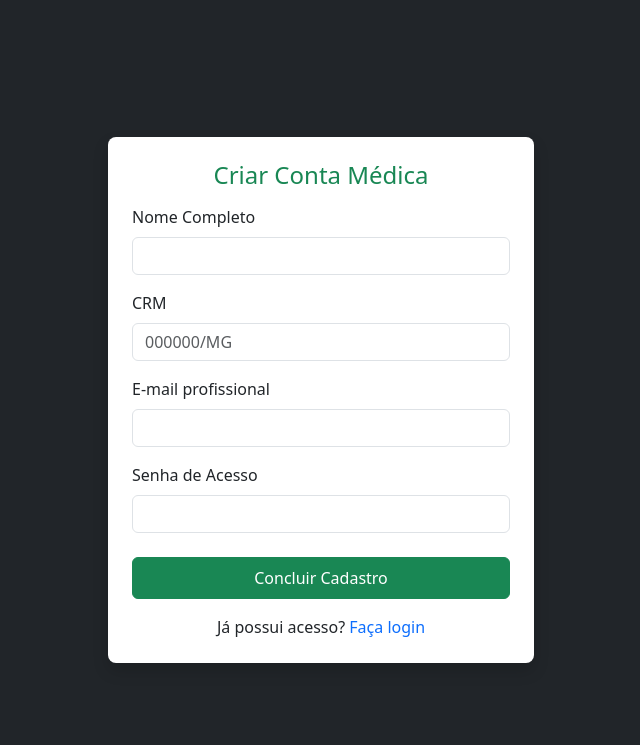
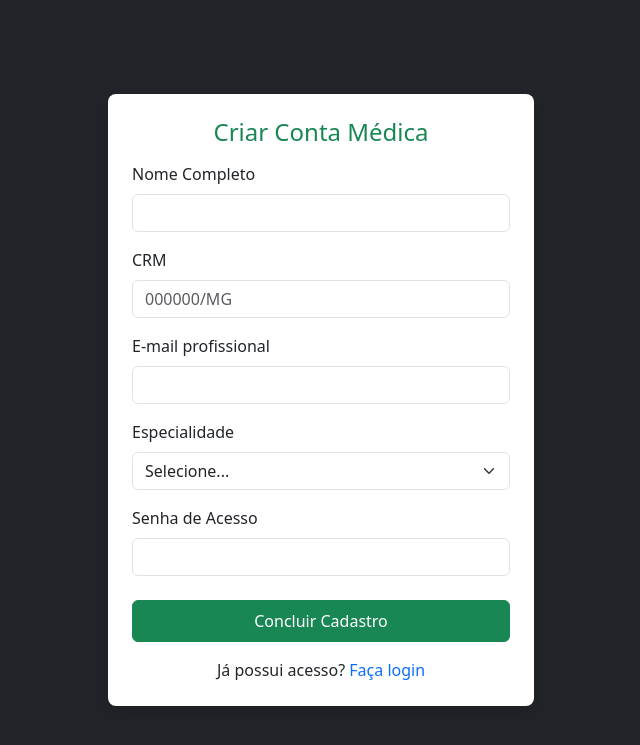
Before and after one commit to soaresavelino/ProntuDinamico, a Flask app: page /cadastro in a window 1280 px wide. Shown: the top 745 px of the page, without its empty margins (319-959 px from the left). Run offline with Flask 3, Linux system fonts and the light colour scheme; a database or web service that is not in the repository returns one stand-in record (values such as "Sample title").

Commit message:
Atualização do Projeto

```diff
--- a/app.py
+++ b/app.py
@@ -13,7 +13,7 @@ UPLOAD_FOLDER = os.path.join('static', 'uploads')
 app.config['UPLOAD_FOLDER'] = UPLOAD_FOLDER
 os.makedirs(UPLOAD_FOLDER, exist_ok=True)
 
-# 🌟 FILTRO CUSTOMIZADO: Resolve o problema de comparação entre ObjectId e String no Jinja2
+# FILTRO CUSTOMIZADO: Resolve o problema de comparação entre ObjectId e String no Jinja2
 @app.template_filter('eh_o_mesmo_medico')
 def eh_o_mesmo_medico(medico_id, usuario_id):
     if not medico_id or not usuario_id:
--- a/controllers/auth_controller.py
+++ b/controllers/auth_controller.py
@@ -1,5 +1,6 @@
 from flask import Blueprint, render_template, request, redirect, url_for, session, flash
 from models.usuario_model import UsuarioModel
+from models.prontuario_model import ProntuarioModel
 
 auth_blueprint = Blueprint('auth', __name__)
 
@@ -27,7 +28,6 @@ def cadastro():
         crm = request.form.get('crm')
         email = request.form.get('email')
         senha = request.form.get('senha')
-        # Certifique-se de que o seu UsuarioModel.cadastrar aceite a especialidade
         especialidade = request.form.get('especialidade')
 
         if UsuarioModel.cadastrar(nome, crm, email, senha, especialidade):
@@ -35,7 +35,9 @@ def cadastro():
             return redirect(url_for('auth.login'))
 
         flash('Este e-mail já está cadastrado.', 'danger')
-    return render_template('cadastro.html')
+
+    especialidades = ProntuarioModel.listar_especialidades()
+    return render_template('cadastro.html', especialidades=especialidades)
 
 @auth_blueprint.route('/logout')
 def logout():
--- a/models/usuario_model.py
+++ b/models/usuario_model.py
@@ -6,7 +6,7 @@ usuarios_collection = db['usuarios']
 
 class UsuarioModel:
     @staticmethod
-    def cadastrar(nome, crm, email, senha_plana):
+    def cadastrar(nome, crm, email, senha_plana, especialidade=None):
         """Criptografa a senha e salva o médico no MongoDB"""
         # Verifica se o e-mail já existe
         if usuarios_collection.find_one({"email": email}):
@@ -19,7 +19,8 @@ class UsuarioModel:
             "nome": nome,
             "crm": crm,
             "email": email,
-            "senha": senha_hash
+            "senha": senha_hash,
+            "especialidade": especialidade or "Geral"
         }
         usuarios_collection.insert_one(medico)
         return True
--- a/templates/cadastro.html
+++ b/templates/cadastro.html
@@ -32,6 +32,15 @@
                         <label class="form-label">E-mail profissional</label>
                         <input type="email" name="email" class="form-control" required>
                     </div>
+                    <div class="mb-3">
+                        <label class="form-label">Especialidade</label>
+                        <select name="especialidade" class="form-select" required>
+                            <option value="">Selecione...</option>
+                            {% for esp in especialidades %}
+                                <option value="{{ esp.nome }}">{{ esp.nome }}</option>
+                            {% endfor %}
+                        </select>
+                    </div>
                     <div class="mb-4">
                         <label class="form-label">Senha de Acesso</label>
                         <input type="password" name="senha" class="form-control" required>
```
Also changed, not shown: README.md (added), 1 other file.
